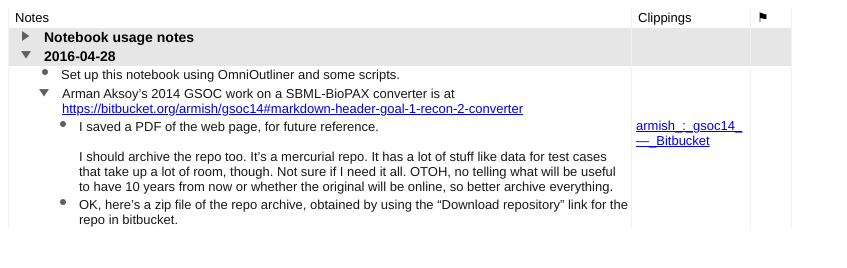
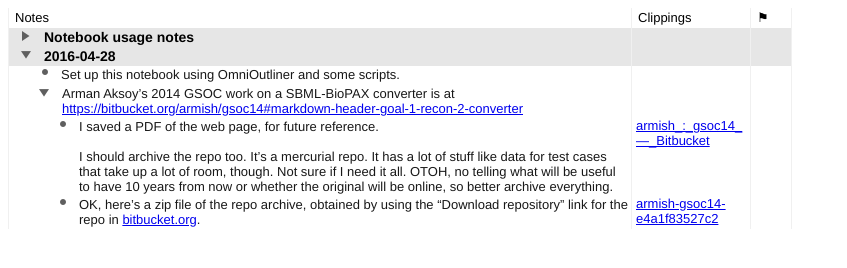
Before and after one commit to mhucka/mhucka.github.io, a plain HTML site: page gsoc2016-notebook/index.html in a window 1280 px wide. Shown: the whole page, without its empty margins (0-847 px from the left). Drawn offline with Linux system fonts and the light colour scheme.

Commit message:
Updated.

```diff
--- a/gsoc2016-notebook/index.html
+++ b/gsoc2016-notebook/index.html
@@ -609,10 +609,11 @@
 <td class=" subcell wholedocgutter level3 levelguttercolor3" style="width: 45px;"></td>
 <td class=" subcell wholedocgutter indicator level3 levelguttercolor3" style="width: 15px;"><img border="0" alt="*" class="leaf" src="LeafRowHandle.png"></td>
 <td class=" subcell wholedocgutter labelpadding level3 levelguttercolor3" style=" width: 1px; "></td>
-<td class=" content level3 subcell">OK, here’s a zip file of the repo archive, obtained by using the “Download repository” link for the repo in bitbucket.<br>
+<td class=" content level3 subcell">OK, here’s a zip file of the repo archive, obtained by using the “Download repository” link for the repo in  <span><a href="http://bitbucket.org">bitbucket.org</a></span>.<br>
 </td>
 </tr></table></div></td>
-<td class=" col2 colbackground2 col_width2" style=""><div class=" full levelcolor3"><div class="full column level3" style=""></div></div></td>
+<td class=" col2 colbackground2 col_width2" style=""><div class=" full levelcolor3"><div class="full column level3" style=""> <span><a href="armish-gsoc14-e4a1f83527c2.zip">armish-gsoc14-e4a1f83527c2</a></span><br>
+</div></div></td>
 <td class=" col3 colbackground3 col_width3" style=""><div class=" full levelcolor3"><div class="full column level3" style=""></div></div></td>
 </tr></table>
 </div>
```
Also changed, not shown: 1 other file.
